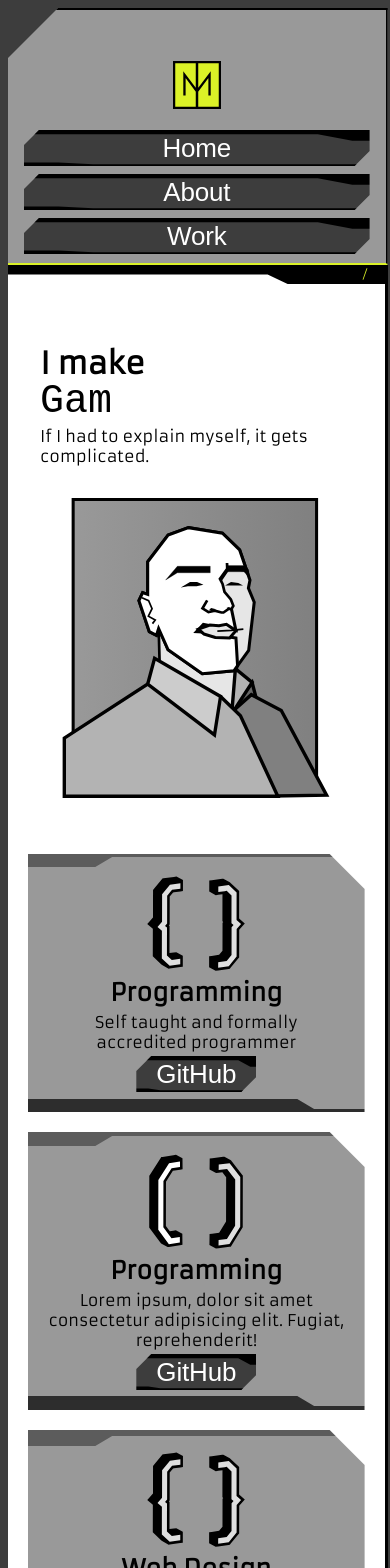
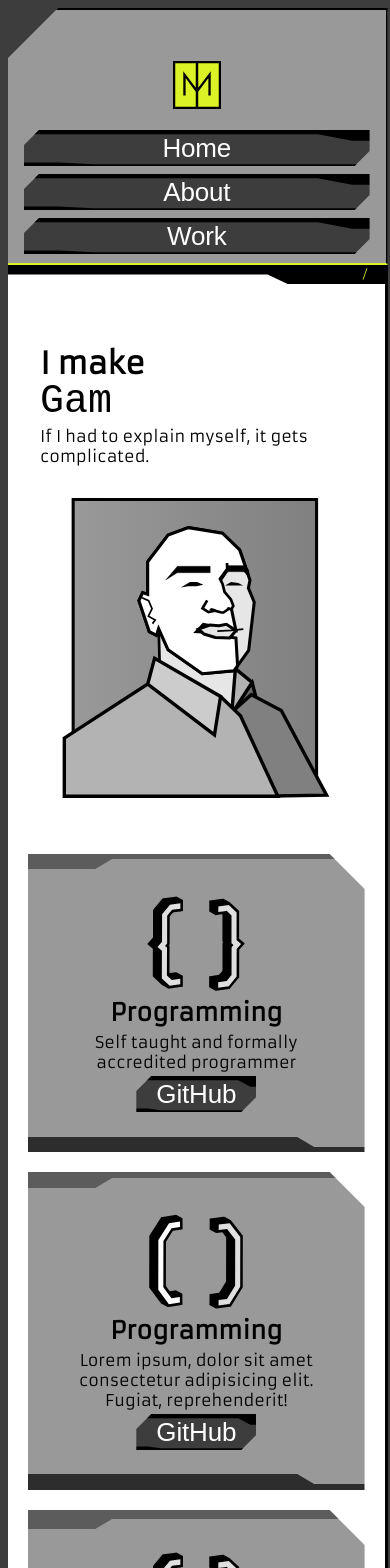
Before and after one commit to ChrisJackem/port_app, a Next.js app: page / in a window 390 px wide. Shown: the top 1568 px of the page. Built offline with nearby package versions, Linux system fonts and the light colour scheme; a web font is replaced by a local one.

Commit message:
icon cards 4

```diff
--- a/src/components/icon_frame/icon_frame.module.css
+++ b/src/components/icon_frame/icon_frame.module.css
@@ -53,11 +53,12 @@ flex: 1 1 0px; */
 
 
 
-@media screen and (min-width: 600px){
+@media screen and (max-width: 600px){
     /* .imaged{
         height: 50px;
     }  */
     .main_container{
         aspect-ratio: unset;
+        padding: 2.5rem;
     }
 }
```
